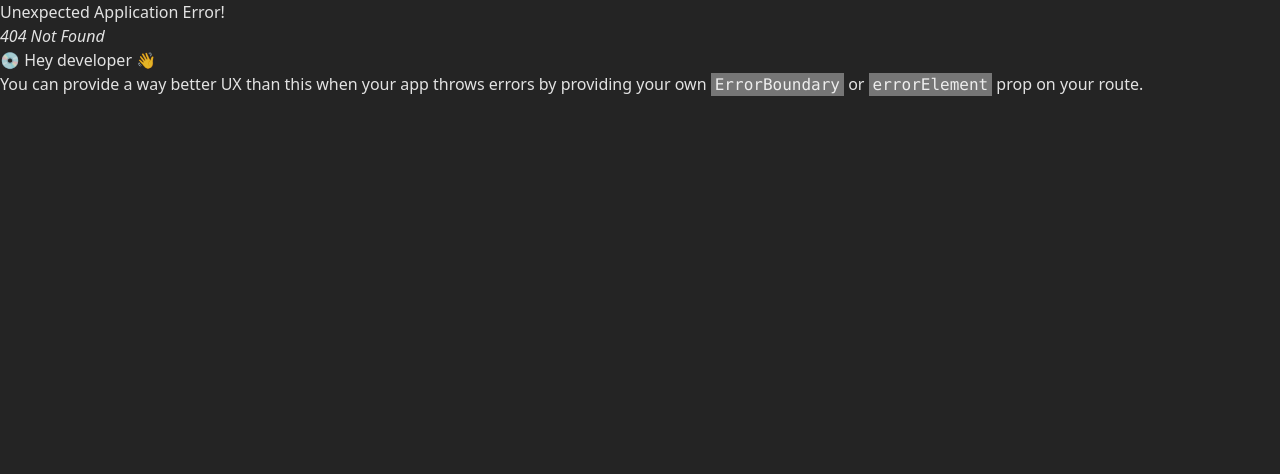
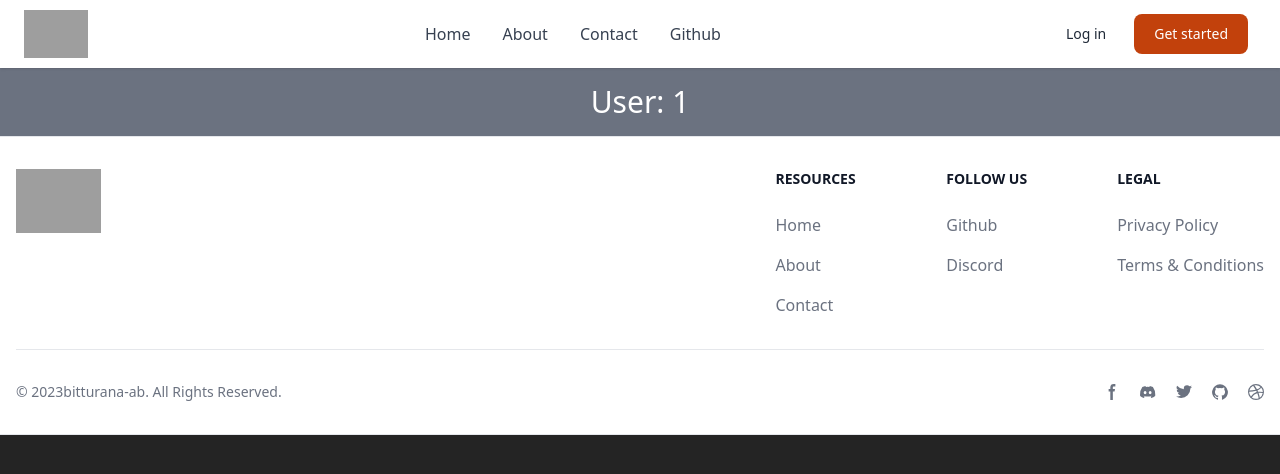
Before and after one commit to bitturana-ab/ab_React, a React (Vite) app in the folder 07-reactRouter/: page /user/1 in a window 1280 px wide. Before the commit this address had no page. Shown: the top 474 px of the page. Built offline with nearby package versions, Linux system fonts and the light colour scheme; grey boxes are pictures that could not be loaded.

Commit message:
added github api for fetch data and setData

```diff
--- a/07-reactRouter/src/App.jsx
+++ b/07-reactRouter/src/App.jsx
@@ -1,11 +1,15 @@
 import { useState } from 'react'
 import './App.css'
-
+import Header from './components/Header/Header'
+import Footer from './components/Footer/Footer'
+import { Outlet } from 'react-router-dom'
 function App() {
 
   return (
     <>
-
+      <Header/>
+      <Outlet/>
+      <Footer/>
     </>
   )
 }
--- a/07-reactRouter/src/Routes.jsx
+++ b/07-reactRouter/src/Layout.jsx
@@ -3,9 +3,10 @@
 import Footer from './components/Footer/Footer'
 import { Outlet } from 'react-router-dom'
 
-function Routes () {
+function Layout () {
   return (
     <>
+    {/* App.jsx have same code so use anyone of these */}
         <Header/>
         {/* outlet use for same baseline Header,Footer and changes happens in between these only || outside of Oulet will be same..*/}
         <Outlet/>
@@ -14,4 +15,4 @@
   )
 }
 
-export default Routes
+export default Layout
--- a/07-reactRouter/src/components/Footer/Footer.jsx
+++ b/07-reactRouter/src/components/Footer/Footer.jsx
@@ -26,6 +26,11 @@
                                 <li>
                                     <Link to="/about" className="hover:underline">
                                         About
+                                    </Link>
+                                </li>
+                                <li className="mt-4">
+                                    <Link to="/contact" className="hover:underline">
+                                        Contact
                                     </Link>
                                 </li>
                             </ul>
--- /dev/null
+++ b/07-reactRouter/src/components/Github/Github.jsx
@@ -0,0 +1,21 @@
+import React, { useEffect, useState } from 'react'
+
+function Github() {
+    const [data,setData] = useState([]);
+    useEffect(()=>{
+        fetch('https://api.github.com/users/bitturana-ab')
+        .then(response => response.json())
+        .then(data => {
+            console.log(data);
+            setData(data);
+        })
+    },[])
+  return (
+    <>
+    <div className='bg-gray-500 text-white p-4 text-3xl flex justify-center'>Github followers: {data.name}
+    <img src={data.avatar_url} width={300} alt="Git picture" className='p-5'/></div>
+    </>
+  )
+}
+
+export default Github
--- a/07-reactRouter/src/components/Header/Header.jsx
+++ b/07-reactRouter/src/components/Header/Header.jsx
@@ -61,6 +61,16 @@
                                     Contact
                                 </NavLink>
                             </li>
+                            <li>
+                                <NavLink
+                                to="/github"
+                                    className={({isActive}) =>
+                                        `block py-2 pr-4 pl-3 duration-200 ${isActive ? "text-orange-700":"text-gray-700"} border-b border-gray-100 hover:bg-gray-50 lg:hover:bg-transparent lg:border-0 hover:text-orange-700 lg:p-0`
+                                    }
+                                >
+                                    Github
+                                </NavLink>
+                            </li>
 
 
                         </ul>
--- /dev/null
+++ b/07-reactRouter/src/components/User/User.jsx
@@ -0,0 +1,11 @@
+import React from 'react'
+import { useParams } from 'react-router-dom'
+
+function User() {
+    const {userid} = useParams();
+  return (
+    <div className='bg-gray-500 text-white p-4 text-3xl flex justify-center'>User: {userid}</div>
+  )
+}
+
+export default User
--- a/07-reactRouter/src/main.jsx
+++ b/07-reactRouter/src/main.jsx
@@ -1,16 +1,18 @@
 import { StrictMode } from 'react'
 import { createRoot } from 'react-dom/client'
 import './index.css'
-import App from './App.jsx'
 import {createBrowserRouter, createRoutesFromElements, Route, RouterProvider} from 'react-router-dom'
-import Routes from './Routes.jsx'
 import Home from './components/Home/Home.jsx'
 import About from './components/About/About.jsx'
 import Contact from './components/Contact/Contact.jsx'
+import Layout from './Layout.jsx'
+import User from './components/User/User.jsx'
+import Github from './components/Github/Github.jsx'
+
 // const router = createBrowserRouter([
 //   {
 //     path:"/",
-//     element:<Routes/>,
+//     element:<Layout/>,
 //     children:[
 //       {
 //         path:"",
@@ -32,10 +34,13 @@
 // easy way to create routes
 const router = createBrowserRouter(
   createRoutesFromElements(
-    <Route path='/' element={<Routes/>}>
-      <Route path='' element={<Home/>} />
-      <Route path='/about' element={<About/>}/>
-      <Route path='/contact' element={<Contact/>}/>
+    <Route path='/' element={<Layout/>}>
+      <Route path='' element={<Home/>}/>
+      <Route path='about' element={<About/>}/>
+      <Route path='contact' element={<Contact/>}/>
+      <Route path='ab' element={<></>}></Route>
+      <Route path='user/:userid' element={<User/>}/>
+      <Route path='github' element={<Github/>}/>
     </Route>
   )
 )
```
